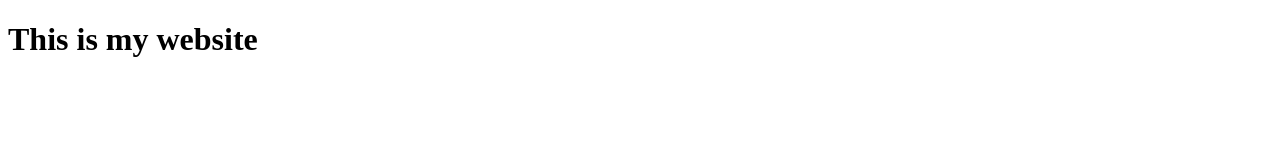
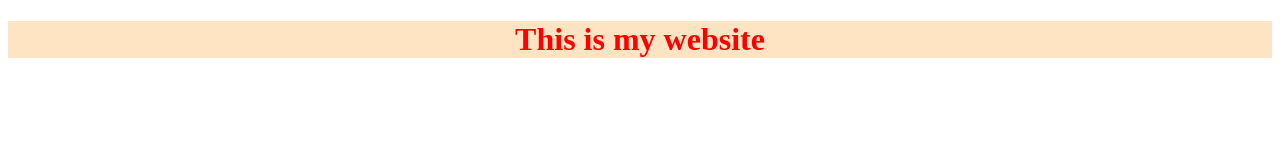
Before and after one commit to surabhisharma0708/Fullstack_practical2021, a plain HTML site: page index.html in a window 1280 px wide. Drawn offline with Linux system fonts and the light colour scheme.

Commit message:
css added

```diff
--- /dev/null
+++ b/css/style.css
@@ -0,0 +1,6 @@
+h1
+{
+    text-align: center;
+    color: red;
+    background-color: bisque;
+}
--- a/index.html
+++ b/index.html
@@ -5,6 +5,7 @@
     <meta http-equiv="X-UA-Compatible" content="IE=edge">
     <meta name="viewport" content="width=device-width, initial-scale=1.0">
     <title>Document</title>
+    <link rel="stylesheet" href="./css/style.css">
 </head>
 <body>
     <h1>This is my website</h1>
```
